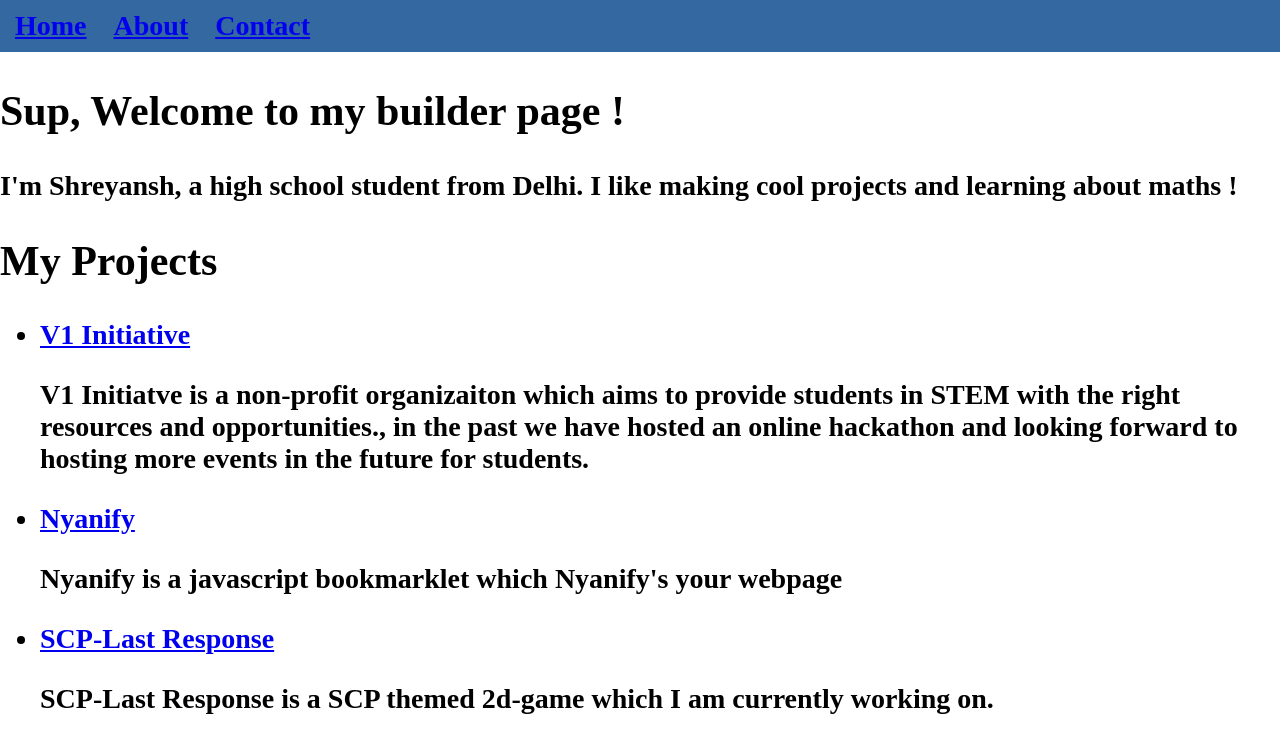
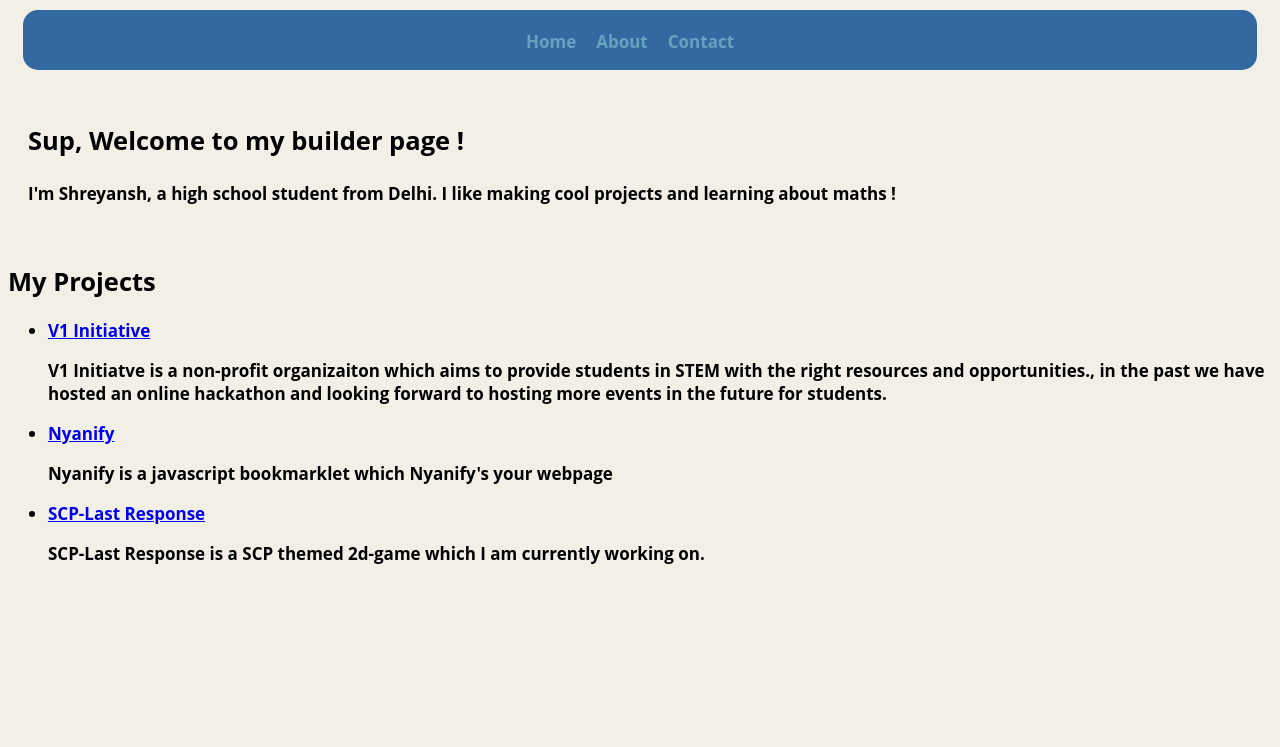
Before and after one commit to shreyanshlakra724-sketch/Builder-Portfolio-Page, a plain HTML site: page index.html in a window 1280 px wide. Both pictures are taken after a click on the link "Home". Shown: the top 747 px of the page. Drawn offline with Linux system fonts and the light colour scheme.

Commit message:
Commit-2

```diff
--- a/index.html
+++ b/index.html
@@ -7,19 +7,54 @@
 
 <style>
 
+    .page {
+        display: none;
+    }
+
+    #home {
+        display: block;
+    }
+
     body {
-        font-famly: open-sans, sans-serif;
+        font-family: 'Open Sans', sans-serif;
         font-weight: bold;
-        font-size: 28px;
-        margin: 0;
-        spacing: 0;
+        font-size: 17px;
+        background-color: #F2EFE7;
 
     }
+
+     .navbar {
+        background-color: #3368A0;
+        border-radius: 15px;
+        margin: 10px 15px;
+        overflow: hidden;
+
+     }
+
+     .navbar ul{
+        display: flex;
+        justify-content: center;
+        list-style: none;
+
+     }
+
+     .navbar a{
+        color: #66A3BF;
+        text-decoration: none;
+        display: block;
+        border-radius: 7px;
+        transition: background-color 0.3s ease;
+     }
+
+     .navbar a:hover {
+        color: #e5fc91;
+     }
 
 
      .header {
         background-color: #3368A0;
-
+        border-radius: 15px;
+        margin: 10px 15px;
         padding: 10px 15px;
     }
 
@@ -36,6 +71,32 @@
         color: #e5fc91;
     }
 
+    section.main {
+        padding: 20px;
+        background-color: #F2EFE7;
+        spacing: 0;
+        margin: 0;
+        line-height: 1.5;
+    }
+
+    section.about {
+        padding: 20px;
+        background-color: #F2EFE7;
+        spacing: 0;
+        margin: 0;
+        line-height: 1.5;
+    }
+
+    section.contact {
+        padding: 20px;
+        background-color: #F2EFE7;
+        spacing: 0;
+        margin: 0;
+        line-height: 1.5;
+    }
+
+
+
 
 
 </style>
@@ -44,11 +105,11 @@
 
     <header>
         <div class="header">
-            <nav>
+            <nav class = "navbar">
                 <ul>
-                    <li name="home"><a href="#">Home</a></li>
-                    <li name="about"><a href="#">About</a></li>
-                    <li name="contact"><a href="#">Contact</a></li>
+                    <li name="home" data-page="Home"><a href="">Home</a></li>
+                    <li name="about" data-page="About"><a href="">About</a></li>
+                    <li name="contact" data-page="Contact"><a href="">Contact</a></li>
                 </ul>
             </nav>
         </div>
@@ -58,12 +119,13 @@
     <h1>Sup, Welcome to my builder page !</h1>
 
     <p>I'm Shreyansh, a high school student from Delhi. I like making cool projects and learning about maths !</p>
+    </section>
 
-
+    <section class = " page home" id="home">
     <div class = "projects">
     <h2>My Projects</h2>
     <ul>
-        <div class = "V1 Initiative">
+        <div class = "V1-Initiative">
             <li name="V1 Initiative"><a href="https://www.v1initiative.org/">V1 Initiative</a></li>
             <p>V1 Initiatve is a non-profit organizaiton which aims to provide students in STEM with the right resources and opportunities.,
                 in the past we have hosted an online hackathon and looking forward to hosting more events in the future for students.
@@ -75,7 +137,7 @@
             <p>Nyanify is a javascript bookmarklet which Nyanify's your webpage</p>
         </div>
 
-        <div class = "SCP-Last Response">
+        <div class = "SCP-Last-Response">
             <li name="SCP-Last Response"><a href="https://github.com/Swift221/SCP-Last-Response">SCP-Last Response</a></li>
             <p>SCP-Last Response is a SCP themed 2d-game which I am currently working on. </p>
         </div>
@@ -86,15 +148,20 @@
     </ul>
 
     </div>
-
-    </section>
+</section>
 
 
-    <section class = "about" id="about">
+
+
+
+        <section class = " page about" id="about">
         <h2>About Me</h2>
         <p>I'm a high school student from Delhi, India. I like making cool projects and learning about maths !</p>
 
-        <section class = "contact" id="contact">
+        </section>
+
+
+        <section class = "page contact" id="contact">
         <h2>Contact Me</h2>
         <p>You can contact me via email at <a href="mailto:shreyanshlakra724@gmail.com">shreyanshlakra724@gmail.com</a></p>
         <p>or</p>
@@ -104,9 +171,10 @@
             <li name="github"><a href="#">GitHub</a></li>
             <li name="Discord"><a href="#">Discord</a></li>
         </ul>
-    </section>
+        </section>
 
 
 
+<script src="script.js"></script>
 </body>
 </html>
--- a/script.js
+++ b/script.js
@@ -0,0 +1,23 @@
+let navbar_links = document.querySelectorAll('[data-page]');
+let home_page = document.querySelector('#home');
+let about_page = document.querySelector('#about');
+let contact_page = document.querySelector('#contact');
+
+function revealPage(pageId) {
+
+    let pages = [home_page, about_page, contact_page];
+    pages.forEach(page => {
+        page.style.display = 'none';
+    });
+
+    document.getElementById(pageId).style.display = 'block';
+}
+
+navbar_links.forEach(link => {
+    link.addEventListener('click', (event) => {
+        event.preventDefault();
+
+        let pageId = link.getAttribute('data-page').toLowerCase();
+        revealPage(pageId);
+    });
+});
```
